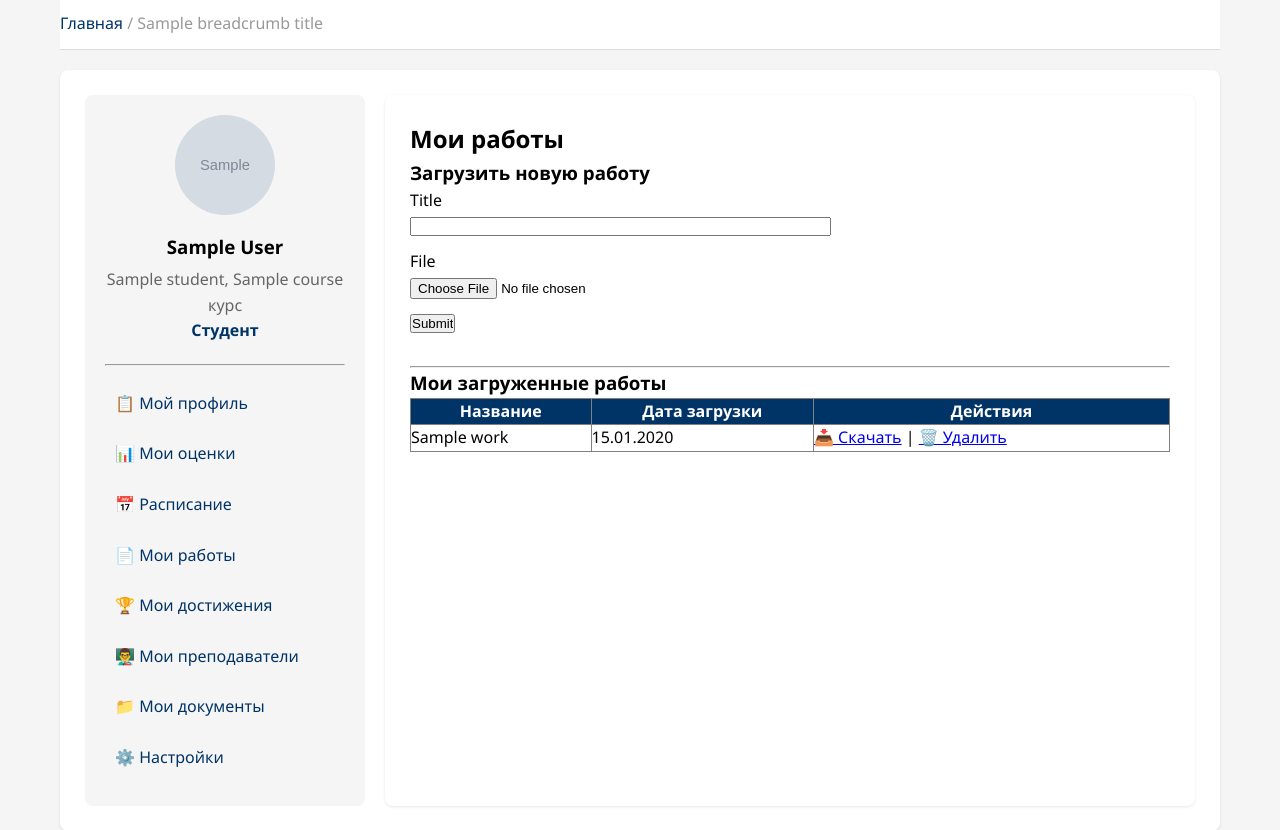
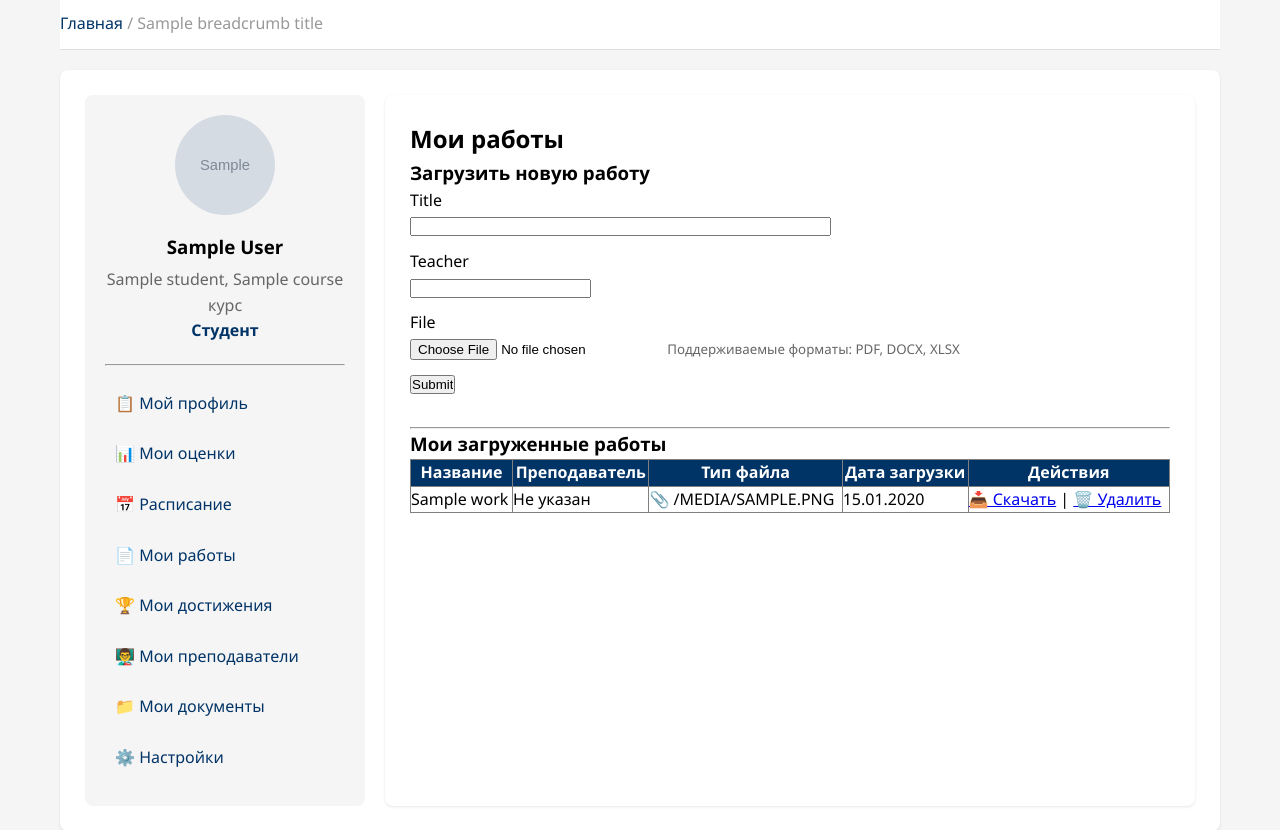
Before and after one commit to VasDan99/web-portal-kafedra, a Python web app: template app/templates/cabinet/student_works.html in a window 1280 px wide. Shown: the part 202-1032 px from the top of the page. Run offline with Jinja, Linux system fonts and the light colour scheme; the template is opened without the code that fills it: most values are stand-ins (such as "Sample title", 1, 10 or a date in 2020); grey boxes marked "Sample" are stand-in pictures; form fields are guessed from the names that the template uses.

Commit message:
Add students works page for teacher and fix work upload with discipline selection

```diff
--- a/app/forms.py
+++ b/app/forms.py
@@ -44,6 +44,7 @@ class StudentProfileForm(FlaskForm):
 # Форма загрузки работы
 class WorkUploadForm(FlaskForm):
     title = StringField('Название работы', validators=[DataRequired(), Length(min=3, max=200)])
+    teacher_id = SelectField('Преподаватель', choices=[], coerce=int, validators=[DataRequired()])
     file = FileField('Файл (PDF, DOCX, XLSX)', validators=[DataRequired()])
     submit = SubmitField('Загрузить')
 
--- a/app/templates/cabinet/student_works.html
+++ b/app/templates/cabinet/student_works.html
@@ -20,8 +20,13 @@
         {{ form.title(size=50) }}
     </div>
     <div style="margin-bottom: 10px;">
+        {{ form.teacher_id.label }}<br>
+        {{ form.teacher_id() }}
+    </div>
+    <div style="margin-bottom: 10px;">
         {{ form.file.label }}<br>
         {{ form.file() }}
+        <small style="color: #666;">Поддерживаемые форматы: PDF, DOCX, XLSX</small>
     </div>
     <div>
         {{ form.submit() }}
@@ -35,12 +40,29 @@
 <table border="1" cellpadding="10" style="width: 100%; border-collapse: collapse;">
     <tr style="background: #003366; color: white;">
         <th>Название</th>
+        <th>Преподаватель</th>
+        <th>Тип файла</th>
         <th>Дата загрузки</th>
         <th>Действия</th>
     </tr>
     {% for work in works %}
     <tr>
         <td>{{ work.title }}</td>
+        <td>
+            {% set teacher = Teacher.query.get(work.discipline_id) %}
+            {{ teacher.full_name if teacher else 'Не указан' }}
+        </td>
+        <td>
+            {% if work.file_type == 'pdf' %}
+                📄 PDF
+            {% elif work.file_type == 'docx' %}
+                📝 DOCX
+            {% elif work.file_type == 'xlsx' %}
+                📊 XLSX
+            {% else %}
+                📎 {{ work.file_type|upper }}
+            {% endif %}
+        </td>
         <td>{{ work.uploaded_at.strftime('%d.%m.%Y') }}</td>
         <td>
             <a href="{{ work.file_path }}">📥 Скачать</a> |
--- a/app/templates/cabinet/teacher/teacher_base.html
+++ b/app/templates/cabinet/teacher/teacher_base.html
@@ -28,12 +28,6 @@
         <li><a href="{{ url_for('main.teacher_settings') }}" style="display: block; padding: 8px; color: #003366;">⚙️ Настройки</a></li>
     </ul>
 </div>
-
-    <!-- Основной контент -->
-    <div style="flex: 1; background: white; padding: 25px; border-radius: 8px;">
-        {% block teacher_content %}{% endblock %}
-    </div>
-</div>
 {% endblock %}
 </body>
 </html>
```
Also changed, not shown: app/models.py (+3 -11 lines), app/templates/cabinet/teacher/students_works.html (+7 -0 lines). Lines whose indentation alone changed are shown as unchanged.
